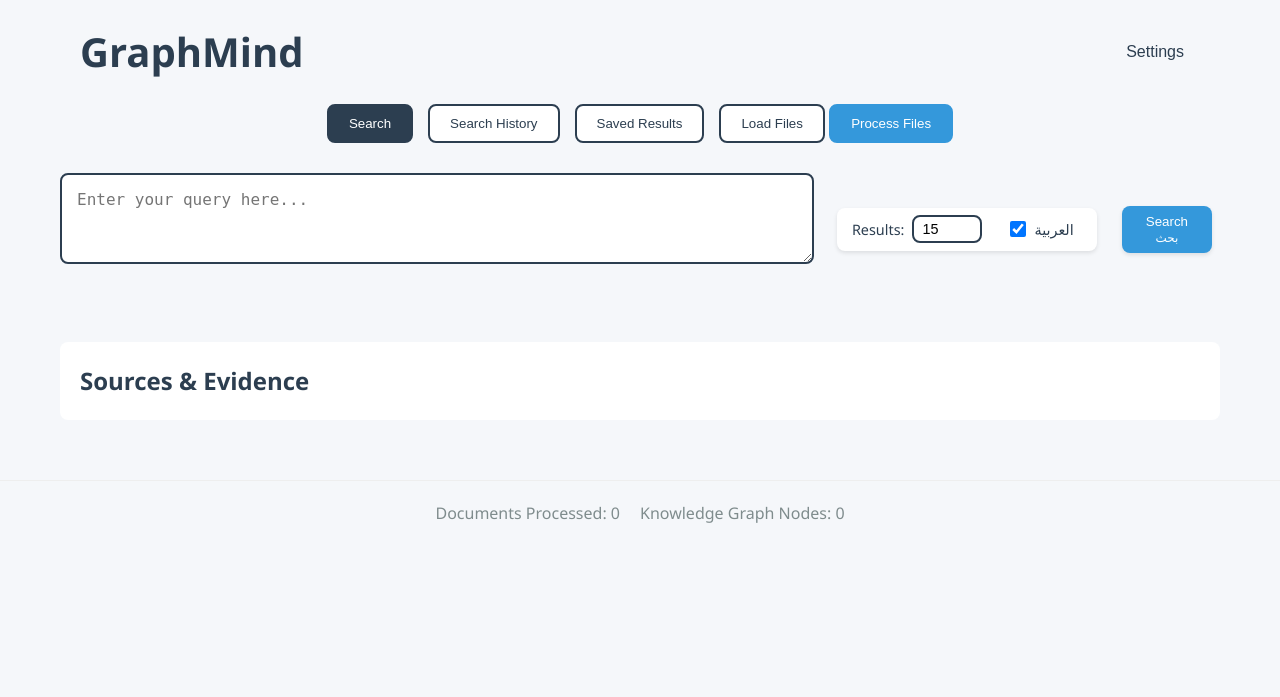
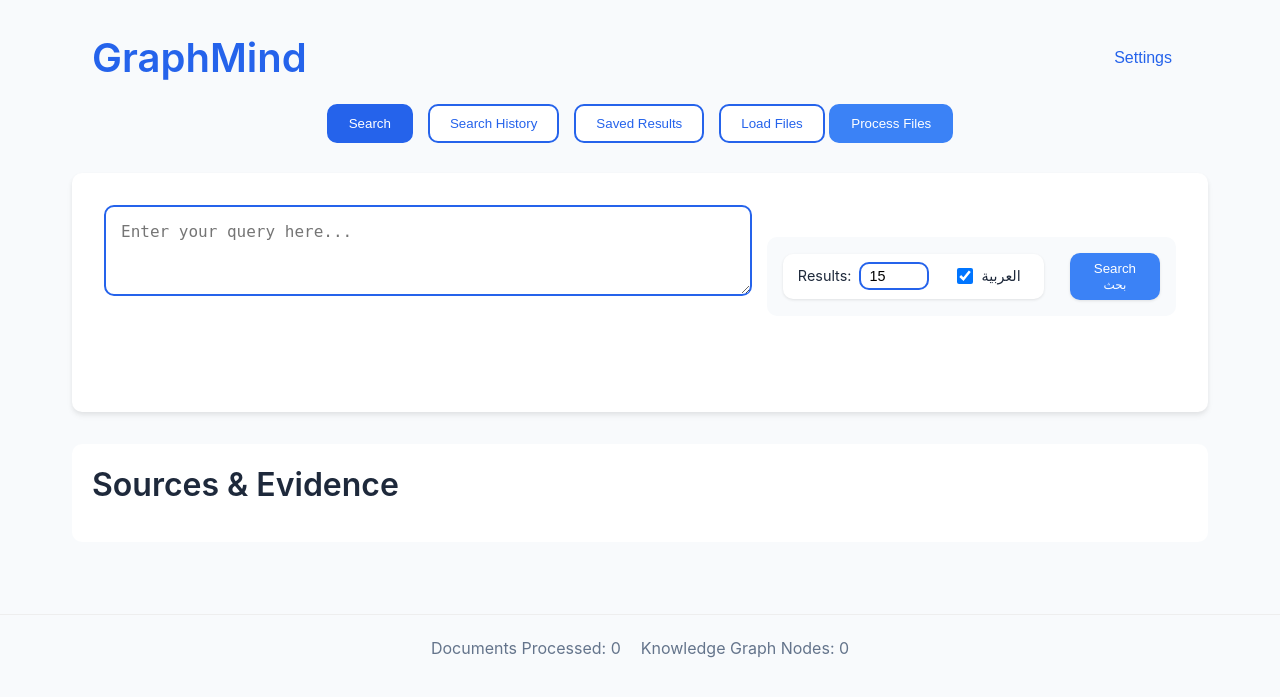
Before and after one commit to Muhanad-husn/hybridRAG, a Flask app: page / in a window 1280 px wide. Shown: the top 697 px of the page. Run offline with Flask 3, Linux system fonts and the light colour scheme; parts of the project's set-up code (start-up, migrations or seed data) failed here and were passed over.

Commit message:
Improve UI styling: - Update color scheme and typography - Enhance visual hierarchy and spacing - Improve results section layout - Add subtle animations and transitions - Make save controls more prominent - Refine scrollbar and confidence indicator styling

```diff
--- a/static/css/styles.css
+++ b/static/css/styles.css
@@ -5,33 +5,69 @@
 }
 
 :root {
-    --primary-color: #2c3e50;
-    --secondary-color: #34495e;
-    --accent-color: #3498db;
-    --success-color: #2ecc71;
-    --warning-color: #f1c40f;
-    --error-color: #e74c3c;
-    --background-color: #f5f7fa;
+    /* Main Colors */
+    --primary-color: #2563eb;    /* Bright blue */
+    --secondary-color: #1e40af;  /* Darker blue */
+    --accent-color: #3b82f6;     /* Light blue */
+    --success-color: #22c55e;
+    --warning-color: #f59e0b;
+    --error-color: #ef4444;
+
+    /* Background Colors */
+    --background-color: #f8fafc;  /* Very light blue-gray */
     --card-background: #ffffff;
-    --text-primary: #2c3e50;
-    --text-secondary: #7f8c8d;
-    --border-radius: 8px;
-    --shadow-sm: 0 2px 4px rgba(0,0,0,0.1);
-    --shadow-md: 0 4px 6px rgba(0,0,0,0.1);
-    --transition-speed: 0.3s;
+
+    /* Text Colors */
+    --text-primary: #1e293b;     /* Dark blue-gray */
+    --text-secondary: #64748b;   /* Medium blue-gray */
+
+    /* Layout */
+    --border-radius: 10px;       /* Slightly larger radius */
+    --container-padding: 2rem;
+    --section-spacing: 2rem;
+    --element-spacing: 1rem;
+
+    /* Effects */
+    --shadow-sm: 0 1px 3px rgba(0,0,0,0.1);
+    --shadow-md: 0 4px 6px rgba(0,0,0,0.05), 0 2px 4px rgba(0,0,0,0.05);
+    --transition-speed: 0.2s;
+
+    /* Typography */
+    --font-primary: 'Inter', -apple-system, BlinkMacSystemFont, 'Segoe UI', Roboto, sans-serif;
+    --font-mono: 'JetBrains Mono', 'Consolas', monospace;
 }
 
 body {
-    font-family: 'Segoe UI', Arial, sans-serif;
-    line-height: 1.6;
+    font-family: var(--font-primary);
+    line-height: 1.7;
     background-color: var(--background-color);
     color: var(--text-primary);
+    -webkit-font-smoothing: antialiased;
+    -moz-osx-font-smoothing: grayscale;
 }
 
 .container {
     max-width: 1200px;
     margin: 0 auto;
-    padding: 20px;
+    padding: var(--container-padding);
+}
+
+/* Typography */
+h1, h2, h3, h4, h5, h6 {
+    line-height: 1.3;
+    margin-bottom: var(--element-spacing);
+    font-weight: 600;
+    color: var(--text-primary);
+}
+
+h1 { font-size: 2.5rem; }
+h2 { font-size: 2rem; }
+h3 { font-size: 1.5rem; }
+h4 { font-size: 1.25rem; }
+
+p {
+    margin-bottom: var(--element-spacing);
+    color: var(--text-primary);
 }
 
 /* Header and Navigation */
@@ -110,26 +146,30 @@ header h1 {
 
 /* Search Form */
 .search-form {
-    margin-bottom: 40px;
+    margin-bottom: var(--section-spacing);
+    background: var(--card-background);
+    padding: var(--container-padding);
+    border-radius: var(--border-radius);
+    box-shadow: var(--shadow-md);
 }
 
 .search-controls {
-    margin-top: 15px;
+    margin-top: var(--element-spacing);
 }
 
 .query-builder {
-    margin-bottom: 10px;
+    margin-bottom: var(--element-spacing);
 }
 
 .search-options {
     display: flex;
     align-items: center;
-    justify-content: flex-end;
-    gap: 15px;
-    padding: 8px;
-    background: transparent;
+    justify-content: space-between;
+    gap: var(--element-spacing);
+    padding: var(--element-spacing);
+    background: var(--background-color);
     border-radius: var(--border-radius);
-    margin-top: 10px;
+    margin-top: var(--element-spacing);
 }
 
 .input-group {
```
Also changed, not shown: other parts of static/css/styles.css (+96 -33 lines).
